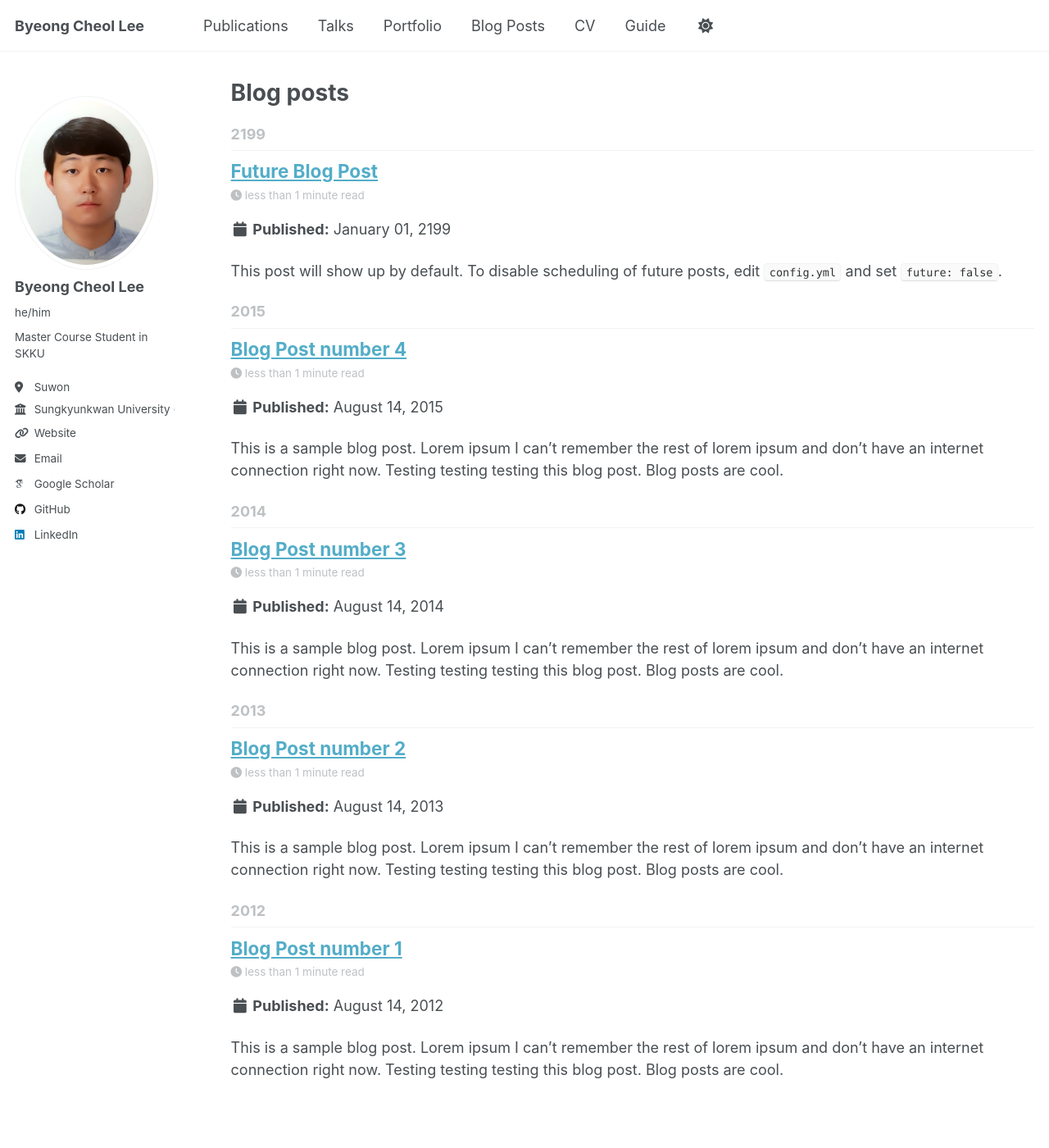
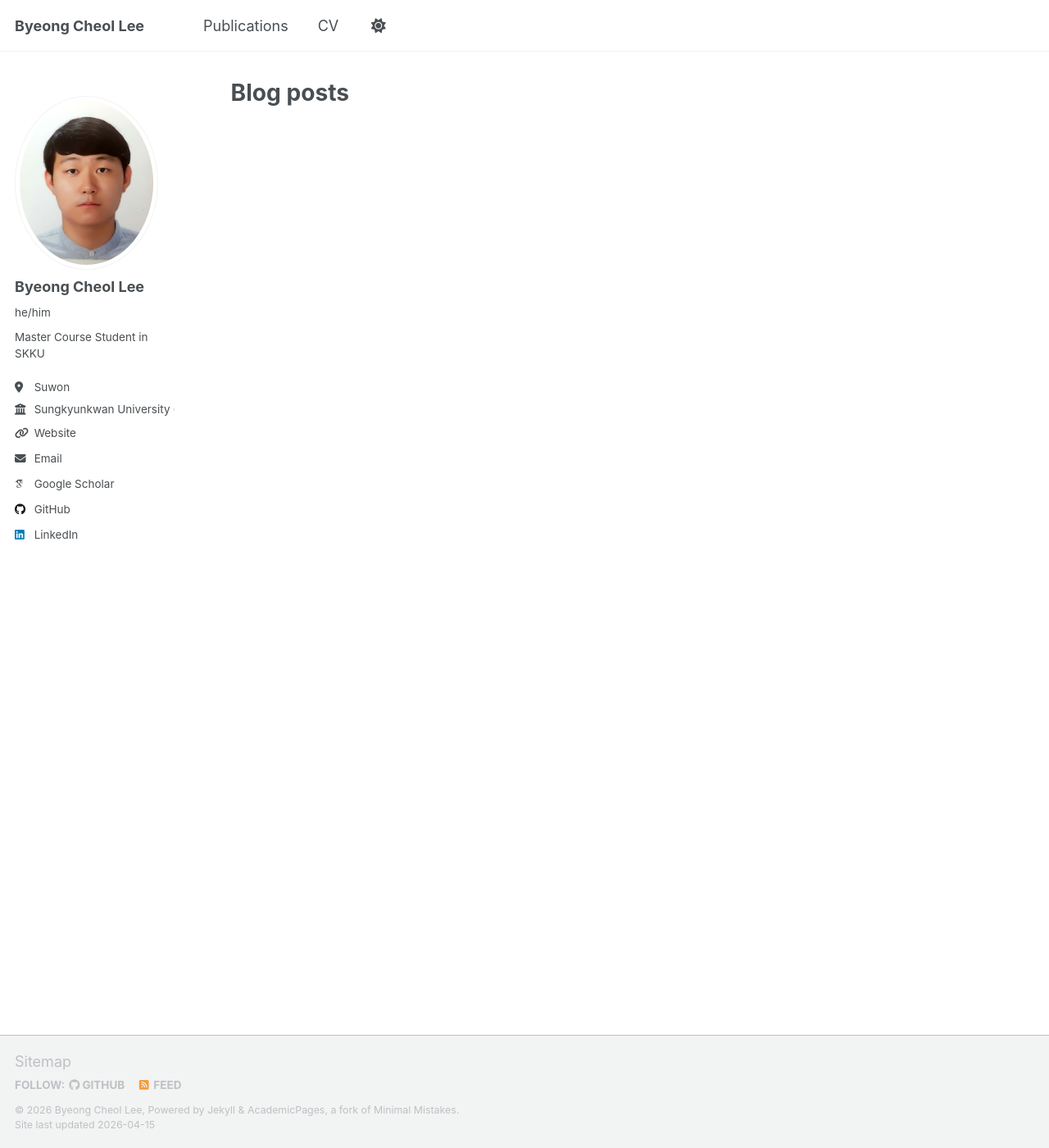
Before and after one commit to 2btlFe/2btlFe.github.io, a Jekyll site: the page built from _pages/year-archive.html, in a window 1280 px wide and 1400 px high. Shown: the whole window at 82% size. Built offline with Jekyll 4.4.1, drawn with Linux system fonts in a browser that asks for light colours; some web fonts are replaced; a script that is not in the unit is left out.

Commit message:
Remove Talks, Portfoli, Blog Posts, Guid

```diff
--- a/_posts/2012-08-14-blog-post-1.md
+++ /dev/null
@@ -1,20 +0,0 @@
----
-title: 'Blog Post number 1'
-date: 2012-08-14
-permalink: /posts/2012/08/blog-post-1/
-tags:
-  - cool posts
-  - category1
-  - category2
----
-
-This is a sample blog post. Lorem ipsum I can't remember the rest of lorem ipsum and don't have an internet connection right now. Testing testing testing this blog post. Blog posts are cool.
-
-Headings are cool
-======
-
-You can have many headings
-======
-
-Aren't headings cool?
-------
--- a/_posts/2013-08-14-blog-post-2.md
+++ /dev/null
@@ -1,20 +0,0 @@
----
-title: 'Blog Post number 2'
-date: 2013-08-14
-permalink: /posts/2013/08/blog-post-2/
-tags:
-  - cool posts
-  - category1
-  - category2
----
-
-This is a sample blog post. Lorem ipsum I can't remember the rest of lorem ipsum and don't have an internet connection right now. Testing testing testing this blog post. Blog posts are cool.
-
-Headings are cool
-======
-
-You can have many headings
-======
-
-Aren't headings cool?
-------
--- a/_posts/2014-08-14-blog-post-3.md
+++ /dev/null
@@ -1,20 +0,0 @@
----
-title: 'Blog Post number 3'
-date: 2014-08-14
-permalink: /posts/2014/08/blog-post-3/
-tags:
-  - cool posts
-  - category1
-  - category2
----
-
-This is a sample blog post. Lorem ipsum I can't remember the rest of lorem ipsum and don't have an internet connection right now. Testing testing testing this blog post. Blog posts are cool.
-
-Headings are cool
-======
-
-You can have many headings
-======
-
-Aren't headings cool?
-------
--- a/_posts/2199-01-01-future-post.md
+++ /dev/null
@@ -1,11 +0,0 @@
----
-title: 'Future Blog Post'
-date: 2199-01-01
-permalink: /posts/2012/08/blog-post-4/
-tags:
-  - cool posts
-  - category1
-  - category2
----
-
-This post will show up by default. To disable scheduling of future posts, edit `config.yml` and set `future: false`.
```
Also changed, not shown: _data/navigation.yml (+0 -18 lines), _pages/about.md (+13 -1 lines), _posts/2015-08-14-blog-post-4.md (deleted, +0 -20 lines).
